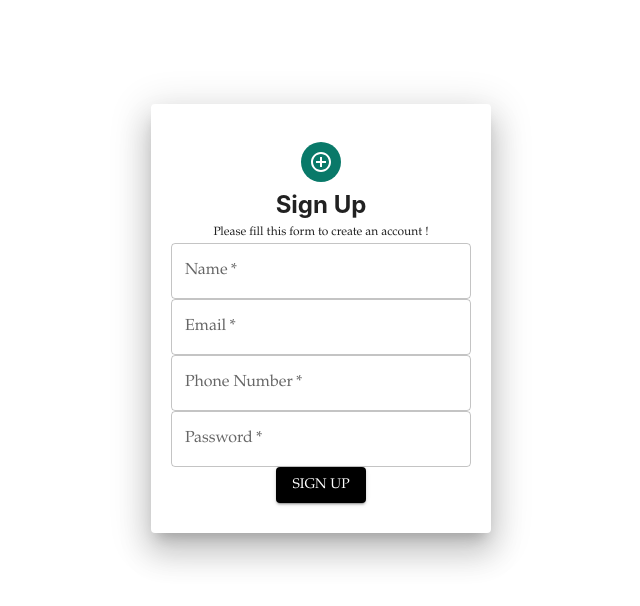
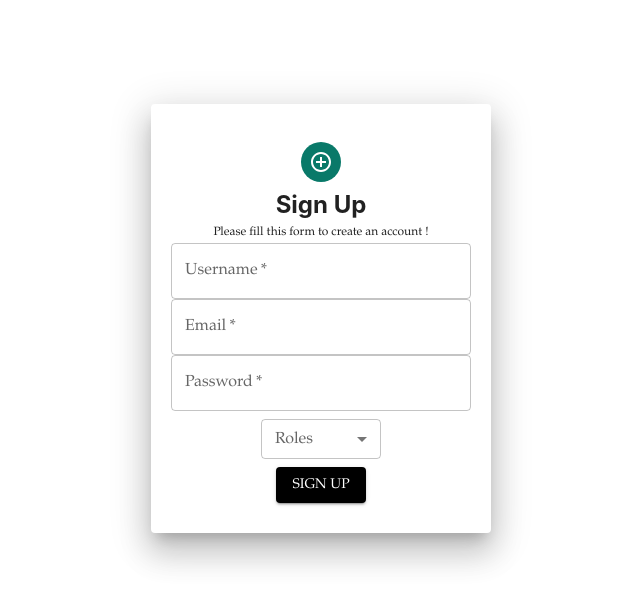
Before and after one commit to AbitFishy/GenSpark-Restaurant-Reservation-System, a React (Create React App) app in the folder frontend/: page /signup in a window 1280 px wide. Shown: the top 606 px of the page, without its empty margins (319-959 px from the left). Built offline with nearby package versions, Linux system fonts and the light colour scheme.

Commit message:
login/logout/signup

```diff
--- a/frontend/src/components/Home.js
+++ b/frontend/src/components/Home.js
@@ -1,6 +1,6 @@
 /* eslint-disable */
 import React, { useState, useEffect } from "react";
-import { Outlet, useNavigate } from "react-router-dom";
+import { useNavigate } from "react-router-dom";
 
 import axios from "axios";
 
--- a/frontend/src/components/Login.js
+++ b/frontend/src/components/Login.js
@@ -30,8 +30,7 @@
   }
 
   //login function
-const Login = ({ emailLog,
-  setEmailLog,
+const Login = ({ userLog, setUserLog,
   passwordLog,
   setPasswordLog,
   postLogin}
@@ -62,12 +61,12 @@
             margin="normal"
             required
             fullWidth
-            id="email"
-            label="Email Address"
-            name="email"
-            autoComplete="email"
-            value={emailLog}
-            onChange={(e)=> setEmailLog(e.target.value)}
+            id="username"
+            label="username"
+            name="username"
+            autoComplete="username"
+            value={userLog}
+            onChange={(e)=> setUserLog(e.target.value)}
           />
           <TextField
             margin="normal"
@@ -96,8 +95,8 @@
           </Button>
           <Grid container>
             <Grid item xs>
-              <Link href="/" variant="body2">
-                Forgot password?
+              <Link href="/contact" variant="body2">
+                Admin signin?
               </Link>
             </Grid>
             <Grid item>
--- a/frontend/src/components/Main.js
+++ b/frontend/src/components/Main.js
@@ -1,5 +1,6 @@
 import React, { useState } from "react";
 import { Routes, Route, useNavigate } from "react-router-dom";
+//testings for
 import axios from "axios";
 
 //file imports
@@ -7,6 +8,7 @@
 import Signup from "./Signup";
 import Home from "./Home";
 import Post from "./Post";
+// import Navbar from "./Navbar";
 import Contact from "./Contact";
 import FaqComponent from "./FaqComponent";
 
@@ -14,6 +16,7 @@
 import { createTheme, ThemeProvider } from "@mui/material/styles";
 import WithNav from "./Navigation rendering/WithNav";
 import WithOut from "./Navigation rendering/WithOut";
+// import Testing from "./Testing";
 
 const theme = createTheme({
   palette: {
@@ -34,38 +37,69 @@
 });
 
 const Main = () => {
-  const [userName, setUserName] = useState("");
-  const [userNumber, setUserNumber] = useState("");
+  const [username, setUserName] = useState("");
+  const [role, setRole] = useState([]);
   const [password, setPassword] = useState("");
   const [email, setEmail] = useState("");
 
   const [passwordLog, setPasswordLog] = useState("");
-  const [emailLog, setEmailLog] = useState("");
+  const [userLog, setUserLog] = useState("");
 
   const navigate = useNavigate();
 
+  // const postData = (e) => {
+  //   e.preventDefault();
+  //   axios
+  //     .post("http://localhost:8080/api/user", {
+  //       userName,
+  //       userNumber,
+  //       password,
+  //       email,
+  //     })
+  //     .then((res) => console.warn("posting data", res));
+  //   navigate("/");
+  // };
   const postData = (e) => {
     e.preventDefault();
     axios
-      .post("http://localhost:8080/api/user", {
-        userName,
-        userNumber,
+      .post("http://localhost:8080/api/auth/signup", {
+        username,
+        role,
         password,
         email,
       })
-      .then((res) => console.warn("posting data", res));
+      .then((res) => {
+        const data = res.data.roles
+        console.warn("posting signup data", res)
+        console.warn("posting signup roles", data)
+        // console.warn(data.includes("ROLE_ADMIN") + "includes ROLE_ADMIN")
+        // if( data.includes("ROLE_ADMIN")){
+        //   navigate("/faq");
+        // } else {
+        //   navigate("/home");
+        // }
+      });
     navigate("/");
   };
 
   const postLogin = (e) => {
     e.preventDefault();
     axios
-      .post("http://localhost:8080/api/login", {
-        email: emailLog,
+      .post("http://localhost:8080/api/auth/signin", {
+        username: userLog,
         password: passwordLog,
       })
-      .then((res) => console.warn("posting Login data", res));
-    navigate("/home");
+      .then((res) =>{
+        const data = res.data.roles
+        console.warn("posting Login data", res.data)
+        // console.warn(data.includes("ROLE_ADMIN") + "includes ROLE_ADMIN")
+        if( data.includes("ROLE_ADMIN")){
+          navigate("/faq");
+        } else {
+          navigate("/home");
+        }
+      });
+    // navigate("/home");
   };
 
   return (
@@ -79,8 +113,8 @@
               element={
                 <Login
                   passwordLog={passwordLog}
-                  emailLog={emailLog}
-                  setEmailLog={setEmailLog}
+                  userLog={userLog}
+                  setUserLog={setUserLog}
                   setPasswordLog={setPasswordLog}
                   postLogin={postLogin}
                 />
@@ -90,15 +124,15 @@
               path="signup"
               element={
                 <Signup
-                  userName={userName}
-                  userNumber={userNumber}
+                  username={username}
                   password={password}
                   email={email}
                   setEmail={setEmail}
                   setPassword={setPassword}
                   setUserName={setUserName}
-                  setUserNumber={setUserNumber}
                   postData={postData}
+                  role={role}
+                  setRole={setRole}
                 />
               }
             />
--- a/frontend/src/components/Signup.js
+++ b/frontend/src/components/Signup.js
@@ -13,17 +13,22 @@
 } from "@mui/material";
 import AddCircleOutlineOutlinedIcon from "@mui/icons-material/AddCircleOutlineOutlined";
 
+import InputLabel from "@mui/material/InputLabel";
+import MenuItem from "@mui/material/MenuItem";
+import Select from "@mui/material/Select";
+import FormControl from "@mui/material/FormControl";
 
 const Signup = ({
   email,
   setEmail,
   password,
   setPassword,
-  userName,
+  username,
   setUserName,
-  userNumber,
-  setUserNumber,
   postData,
+
+  role,
+  setRole,
 }) => {
   console.log(email);
   const paperStyle = { padding: "30px 20px", width: 300, margin: "20px auto" };
@@ -32,7 +37,11 @@
   const navigate = useNavigate();
 
   return (
-    <Container component="main" maxWidth="xs" sx={{ marginTop: 13, marginBottom: 10 }}>
+    <Container
+      component="main"
+      maxWidth="xs"
+      sx={{ marginTop: 13, marginBottom: 10 }}
+    >
       <Grid>
         <Paper elevation={20} style={paperStyle}>
           <Grid align="center">
@@ -44,14 +53,15 @@
               Please fill this form to create an account !
             </Typography>
           </Grid>
-          <form onSubmit={()=> navigate("/")}>
+          <form onSubmit={() => navigate("/")}>
             <TextField
               fullWidth
-              label="Name"
-              placeholder="Enter your name"
+              label="Username"
+              placeholder="Enter username"
+              type="text"
               required
-              value={userName}
-              onChange={(e)=> setUserName(e.target.value)}
+              value={username}
+              onChange={(e) => setUserName(e.target.value)}
             />
             <TextField
               fullWidth
@@ -60,16 +70,7 @@
               placeholder="Enter your email"
               required
               value={email}
-              onChange={(e)=> setEmail(e.target.value)}
-            />
-            <TextField
-              fullWidth
-              label="Phone Number"
-              type="tel"
-              placeholder="Enter your phone number"
-              required
-              value={userNumber}
-              onChange={(e)=> setUserNumber(e.target.value)}
+              onChange={(e) => setEmail(e.target.value)}
             />
             <TextField
               fullWidth
@@ -78,8 +79,42 @@
               placeholder="Enter your password"
               required
               value={password}
-              onChange={(e)=>setPassword(e.target.value)}
+              onChange={(e) => setPassword(e.target.value)}
             />
+            {/* <TextField
+              fullWidth
+              label="Roles"
+              type="text"
+              placeholder="Enter your role"
+              required
+              value={role}
+              onChange={(e)=> setRole(e.target.value)}
+            /> */}
+
+            <Grid item xs={12} sx={{ marginTop: 1, marginBottom: 1 }}>
+              <FormControl sx={{ m: 0, minWidth: 120 }} size="small">
+                <InputLabel id="demo-simple-select-label">Roles</InputLabel>
+                <Select
+                  labelId="demo-simple-select-label"
+                  id="demo-simple-select"
+                  value={role}
+                  multiple="true"
+                  label="ROLES"
+                  onChange={(e) => setRole(e.target.value)}
+                >
+                  <MenuItem value={"USER"} sx={{ color: "#FFBF00" }}>
+                    user
+                  </MenuItem>
+                  <MenuItem value={"MOD"} sx={{ color: "#DC143C" }}>
+                    mod
+                  </MenuItem>
+                  <MenuItem value={"ADMIN"} sx={{ color: "#097969" }}>
+                    admin
+                  </MenuItem>
+                </Select>
+              </FormControl>
+            </Grid>
+
             <Button
               sx={{ "&:hover": { backgroundColor: "secondary.main" } }}
               type="submit"
```
